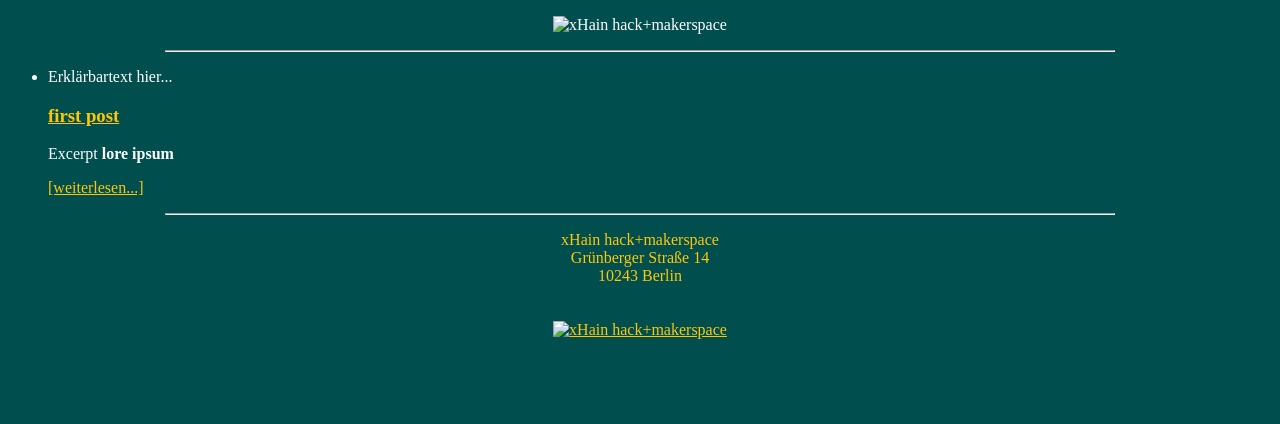
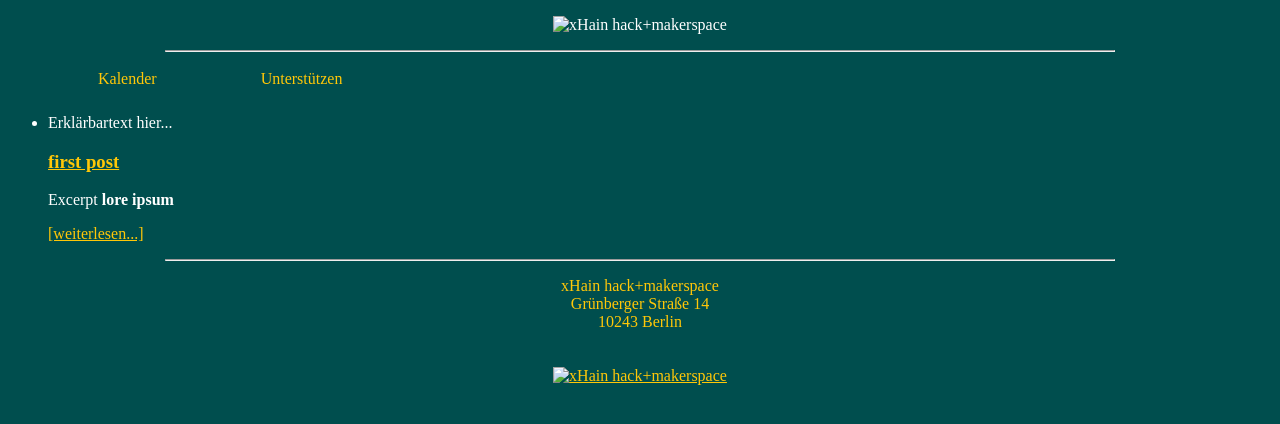
Before and after one commit to xHain-hackspace/xHain-hackspace.github.io, a Jekyll site: the page built from index.md, in a window 1280 px wide. Shown: the top 424 px of the page. Built offline with Jekyll 4.4.1, drawn with Linux system fonts in a browser that asks for light colours.

Commit message:
Navigation

```diff
--- a/_layouts/main.html
+++ b/_layouts/main.html
@@ -17,12 +17,41 @@
       			 }
       .footer     {color: rgb(255,199,8)
       			 }
-      h3        { color: rgb(255,199,8)
+      	h3        { color: rgb(255,199,8)
       			  }
-      a         {color: rgb(255,199,8)
+      	a         {color: rgb(255,199,8)
       			 }
-      hr		{color: rgb(255,199,8)
+      	hr		{color: rgb(255,199,8)
       			 }
+	   	nav { display: block;}
+	   	/* -------------- navigavtion------------- */
+
+nav {
+font-size: 16px;
+background: rgb(0,78,78);
+color:rgb(255,199,8);
+}
+
+nav ul {
+list-style-type: none;
+margin:0;
+}
+
+nav li {
+display: inline;
+}
+
+nav a {
+display: inline-block;
+margin:0;
+color: rgb(255,199,8);
+padding: 10px 50px;
+text-decoration: none;}
+nav a:visited {color:rgb(255,199,8);}
+
+nav a:hover {
+color: rgb(255,199,8);
+}
     </style>
 	</head>
 
@@ -34,6 +63,12 @@
 			<p>
 			<hr width="75%" class="center">
 		</header>
+		<nav>
+    		<ul>
+             	<li><a href="#"> Kalender</a></li>
+	  			<li><a href="#">Unterstützen</a></li>
+    		</ul>
+		</nav>
 		<section>
 			<ul>
 				<li>
@@ -59,9 +94,10 @@
 	 		xHain hack+makerspace <br>
 	 		Grünberger Straße 14  <br>
 	 		10243 Berlin<br><br><br>
-	 							<a href="https://twitter.com/xHain_hackspace" >
-	 								<img src="xHain-hackspace.github.io/Twitter_logo.jpg"
-					 alt="xHain hack+makerspace" height="16" width="16"></a>
+			<a href="https://twitter.com/xHain_hackspace" >
+	 			<img src="xHain-hackspace.github.io/Twitter_logo.jpg"
+					 alt="xHain hack+makerspace" height="16" width="16">
+			</a>
 
 	 	</p>
 	 </footer>
```
